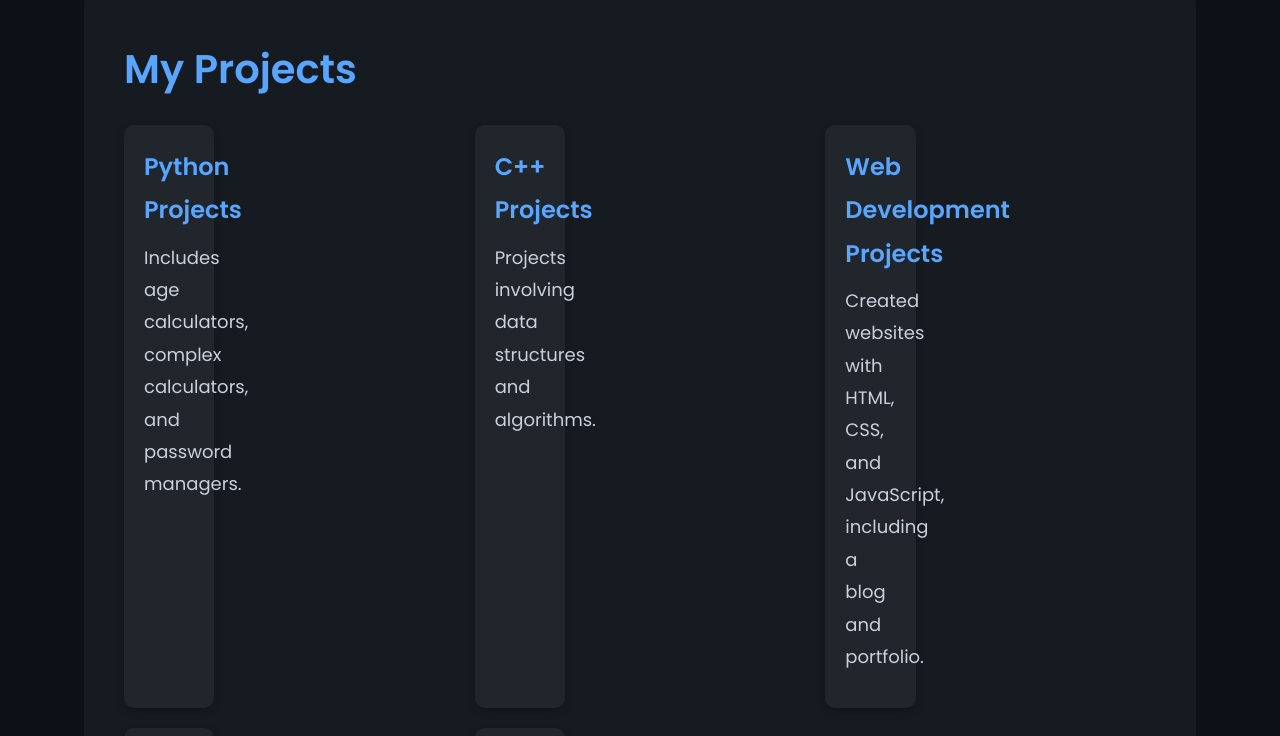
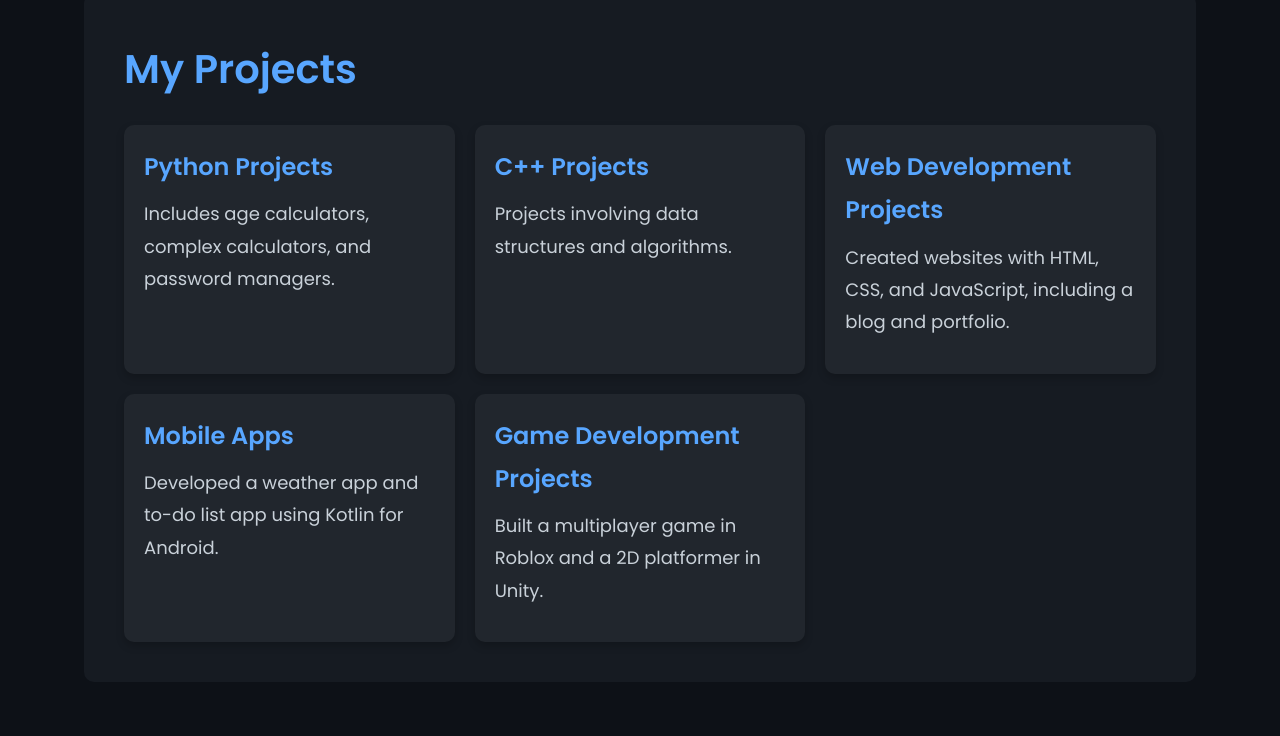
Before and after one commit to mustafaC0der/Introduction, a plain HTML site: page index.html in a window 1280 px wide. Shown: the part 980-1716 px from the top of the page. Drawn offline with Linux system fonts and the light colour scheme.

Commit message:
Update index.html

```diff
--- a/index.html
+++ b/index.html
@@ -240,46 +240,6 @@
     border-radius: 10px;
     transition: width 0.4s ease-in-out;
 }
-        .blogs-grid {
-    display: flex;
-    flex-wrap: wrap;
-    gap: 20px;
-}
-
-.project {
-    background-color: #21262d;
-    border-radius: 10px;
-    padding: 20px;
-    box-shadow: 0 4px 8px rgba(0, 0, 0, 0.2);
-    transition: transform 0.3s, box-shadow 0.3s;
-    flex: 1 1 calc(33.333% - 20px); /* Three items per row */
-    max-width: calc(33.333% - 20px);
-    box-sizing: border-box;
-}
-
-.project:hover {
-    transform: translateY(-5px);
-    box-shadow: 0 6px 12px rgba(0, 0, 0, 0.3);
-}
-
-.project h3 {
-    font-size: 24px;
-    color: #58a6ff;
-    margin-bottom: 10px;
-}
-
-.project p {
-    font-size: 18px;
-    color: #c9d1d9;
-}
-
-@media (max-width: 768px) {
-    .project {
-        flex: 1 1 100%; /* Single column on smaller screens */
-        max-width: 100%;
-    }
-}
-
 
 
     </style>
@@ -303,7 +263,6 @@
             <li><a href="#goals">Goals</a></li>
             <li><a href="#interests">Interests</a></li>
             <li><a href="#gallery">Gallery</a></li>
-            <li><a href="#Blogs">Blogs</a></li>
         </ul>
     </nav>
 </header>
@@ -458,6 +417,7 @@
                     <li><strong>Physics & Chemistry:</strong> A deep interest in the fundamentals of physics and chemistry, with the goal of applying scientific principles to engineering problems, especially in CFD and simulations.</li>
                 </ul>
                     </section>
+                </section>
                 <section id="Blogs" class="section">
             <h2>Blogs</h2>
             <div class="blogs-grid">
@@ -478,7 +438,6 @@
                 </div>
             </div>
         </section>
-
     </main>
 
     <footer>
```
Lines whose indentation alone changed are shown as unchanged.
